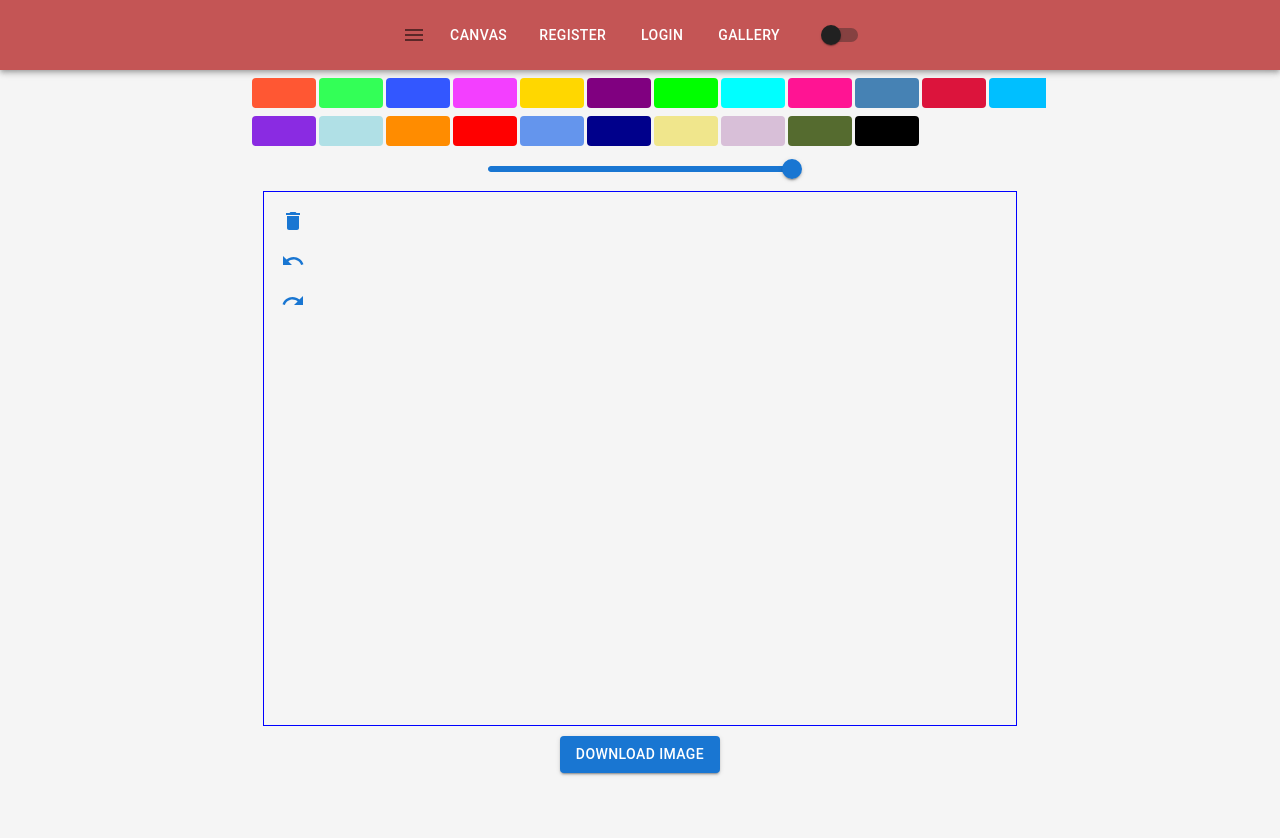
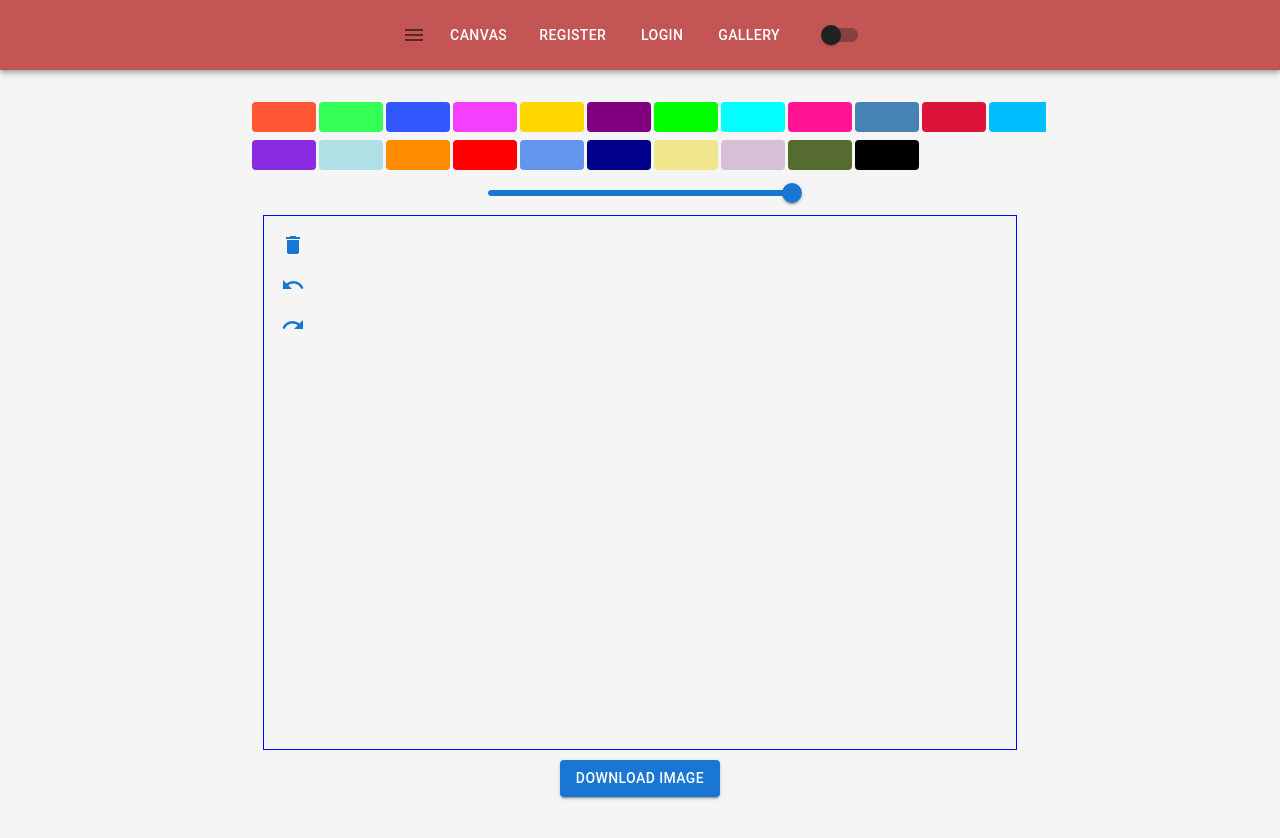
Before and after one commit to andreas-04/sketchkey, a React (Vite) app in the folder src/frontend/: page /canvas in a window 1280 px wide. Shown: the top 838 px of the page. Built offline with nearby package versions, Linux system fonts and the light colour scheme.

Commit message:
Update pt-6

```diff
--- a/src/frontend/src/components/canvas/canvas.jsx
+++ b/src/frontend/src/components/canvas/canvas.jsx
@@ -152,7 +152,7 @@
     };
 
     return (
-        <div className='flex flex-col items-center min-h-screen '>
+        <div className='flex flex-col items-center min-h-screen pt-6'>
             {/* Color selection buttons */}
             <div className='grid grid-cols-12 pb-2 pl-2' style={{ alignItems: 'center', justifyContent: 'space-between', position: '', overflowX: 'hidden', marginLeft: 'auto', marginRight: 'auto', width: '80%', left: '', top: '0' }}>
             {colors.map((color) => (
```
